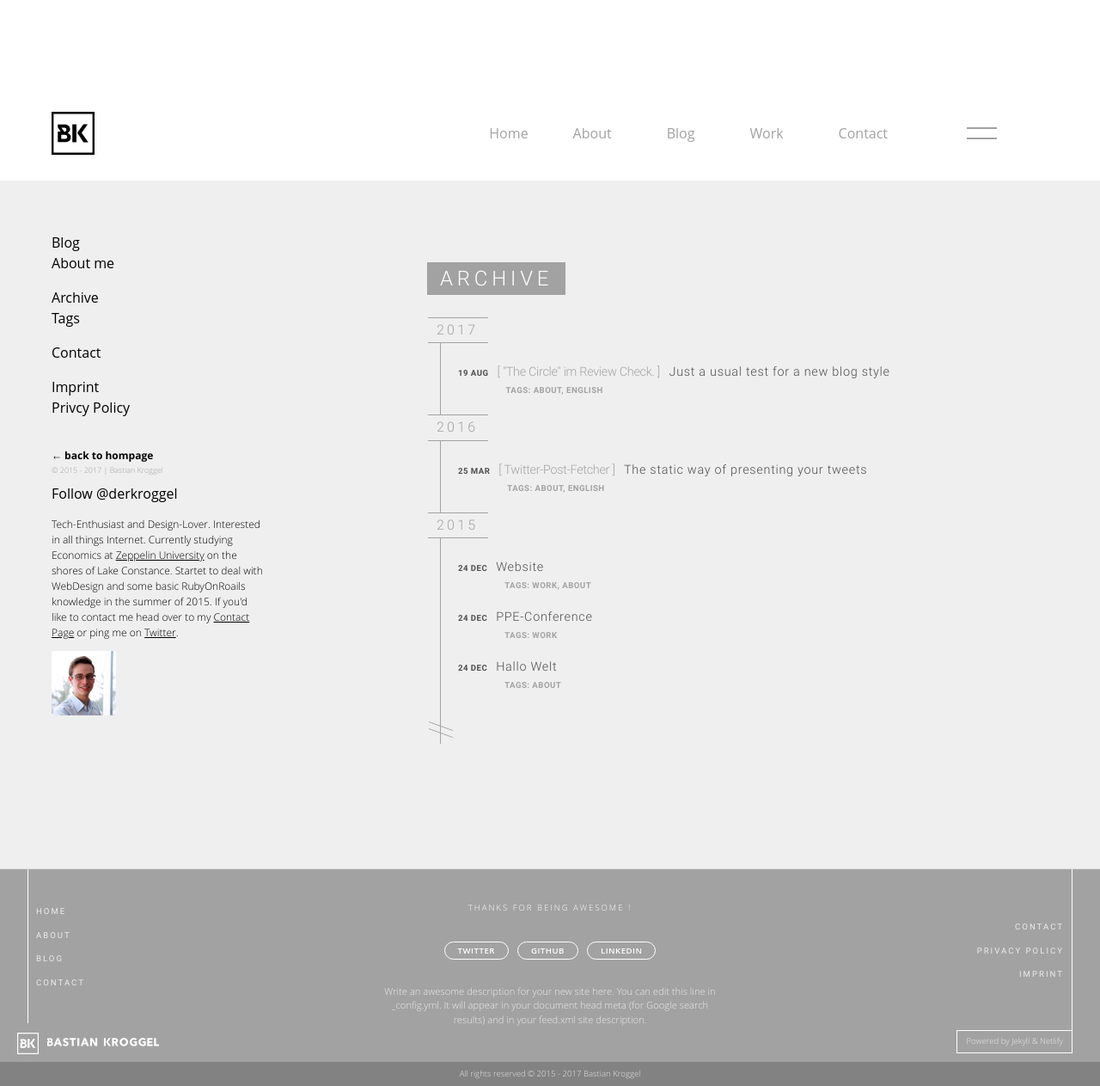
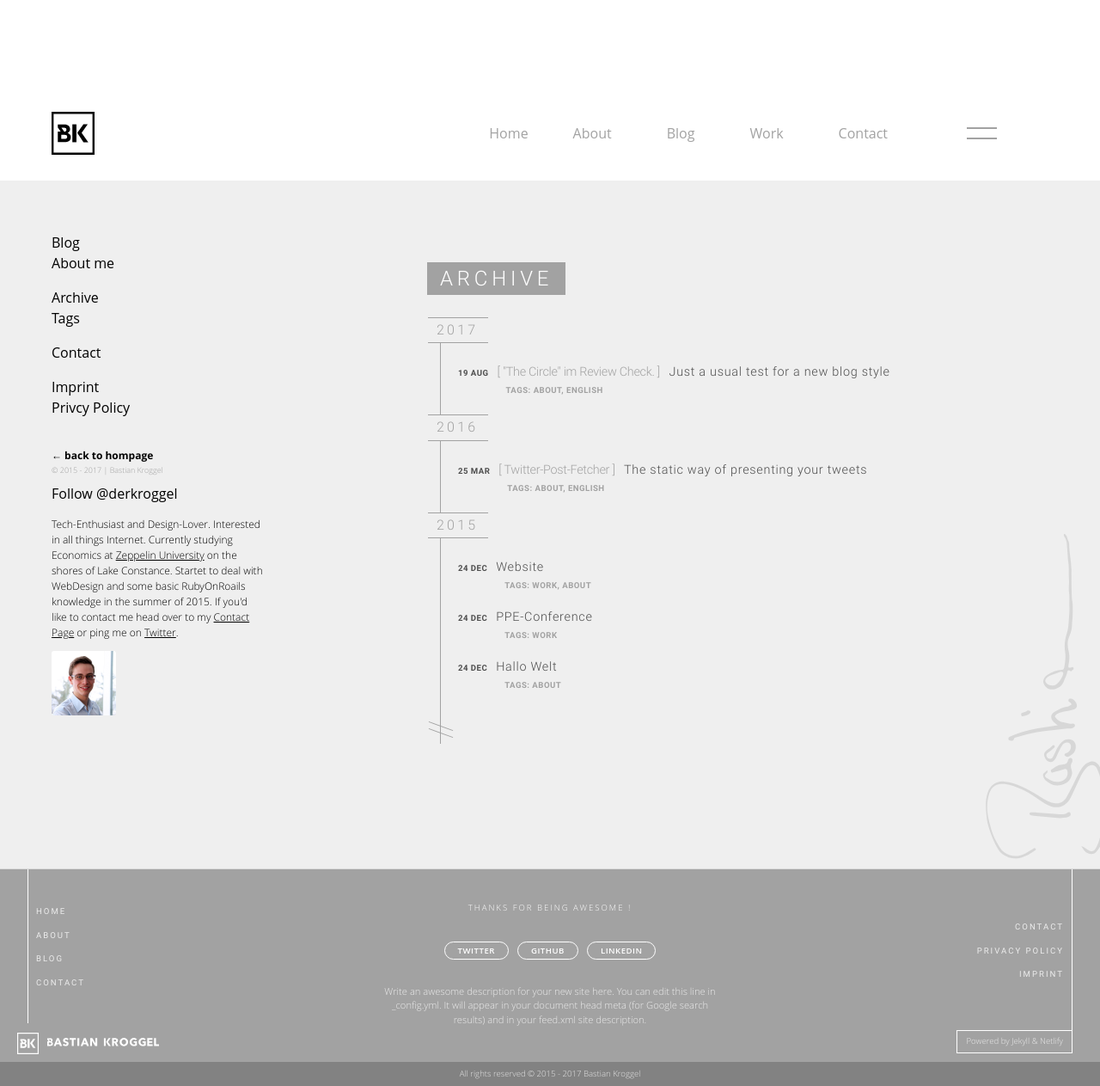
Before and after one commit to bkroggel/luzid, a Jekyll site: the page built from blog/archive.html, in a window 1280 px wide. Shown: the whole page at 86% size. Built offline with Jekyll 4.4.1, drawn with Linux system fonts in a browser that asks for light colours; nearby versions of some CDN libraries; some web fonts are replaced; comment, search, counter and statistics services are not loaded.

Commit message:
added sign on archiv view

```diff
--- a/_includes/blog/archive/_main.html
+++ b/_includes/blog/archive/_main.html
@@ -1,6 +1,9 @@
 
 
 <section class="bk-blog">
+  <div class="archive__svg">
+    {% include svg/_sign.html %}
+  </div>
   <div class="bk-blog__navigation">
     {% include navigation/_blog-nav.html %}
   </div>
--- a/_sass/blog/_archive.scss
+++ b/_sass/blog/_archive.scss
@@ -1,5 +1,19 @@
 .bk-blog__section-title {
   transform: translateX(-15px);
+}
+
+.archive__svg {
+  bottom: 0;
+  left: 100%;
+  position: absolute;
+  opacity: .3;
+  width: 378px;
+  height: 140px;
+  transform-origin: bottom left;
+  transform: rotate(270deg) translate(3%, 5%);
+  svg {
+    fill: $dark-color;
+  }
 }
 
 .bk-blog__archive {
--- a/_sass/blog/_default.scss
+++ b/_sass/blog/_default.scss
@@ -91,6 +91,8 @@
   background-color: rgb(239, 239, 239);
   min-height: 800px;
   width: 100%;
+  position: relative;
+  overflow: hidden;
   border-bottom: 1px solid $slightly-darker;
   @include display_flex;
   flex-direction: column;
```
